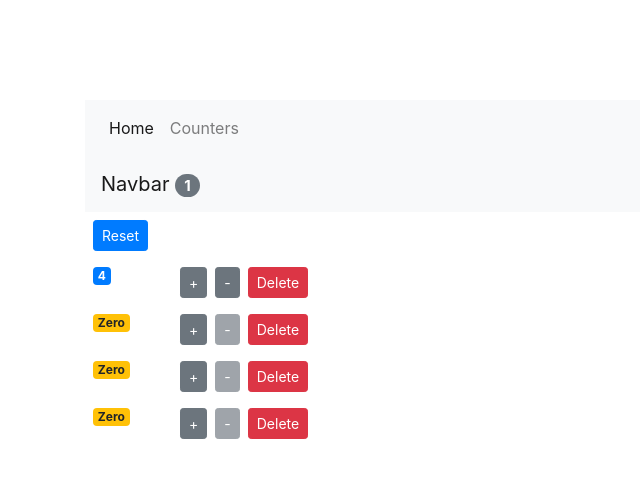
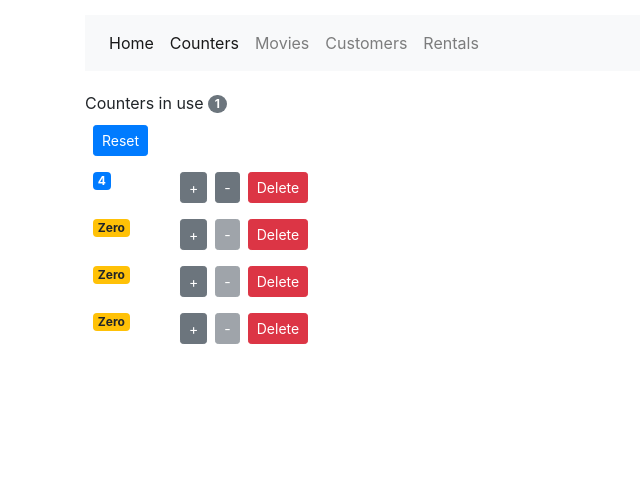
Before and after one commit to mnedzka/movies-portal-react, a React (Create React App) app: page /counters/1 in a window 1280 px wide. Shown: the top 478 px of the page, without its empty margins (0-640 px from the left). Built offline with nearby package versions, Linux system fonts and the light colour scheme.

Commit message:
Add more advanced routing

```diff
--- a/package.json
+++ b/package.json
@@ -9,6 +9,7 @@
     "lodash": "^4.17.10",
     "node-sass": "^4.11.0",
     "prop-types": "^15.7.2",
+    "query-string": "^6.3.0",
     "react": "^16.8.2",
     "react-dom": "^16.8.2",
     "react-router-dom": "^4.3.1",
--- a/src/App.js
+++ b/src/App.js
@@ -3,8 +3,12 @@ import NavBar from './components/Navbar';
 import Counters from './components/Counters';
 import Movies from './components/Movies';
 import NavBarRouter from './components/common/NavbarRouter';
+import NotFound from './components/common/NotFound';
 import './index.scss';
-import { Route } from 'react-router-dom';
+import { Route, Switch, Redirect } from 'react-router-dom';
+import Customers from './components/Customers';
+import Rentals from './components/Rentals';
+import MovieForm from './components/MovieForm';
 
 class App extends Component {
   state = {
@@ -44,8 +48,9 @@ class App extends Component {
     return (
       <main className='container'>
         <NavBarRouter />
+        <Switch>
           <Route
-          path='/counters'
+            path='/counters/:name?'
             render={props => (
               <React.Fragment>
                 <NavBar totalCounters={this.state.counters.filter(c => c.value > 0).length} />
@@ -60,7 +65,13 @@ class App extends Component {
               </React.Fragment>
             )}
           />
-        <Route path='/' component={Movies} exact />
+          <Route path='/movies' component={Movies} exact />
+          <Route path='/not-found' component={NotFound} />
+          <Route path='/rentals' component={Rentals} />
+          <Route path='/customers' component={Customers} />
+          <Redirect from='/' to='/movies' exact />
+          <Redirect to='/not-found' />
+        </Switch>
       </main>
     );
   }
--- /dev/null
+++ b/src/components/Customers.jsx
@@ -0,0 +1,7 @@
+import React from 'react';
+
+const Customers = () => {
+  return <h1>Customers</h1>;
+};
+
+export default Customers;
--- /dev/null
+++ b/src/components/MovieForm.jsx
@@ -0,0 +1,7 @@
+import React from 'react';
+
+const MovieForm = () => {
+  return <h1>MovieForm</h1>;
+};
+
+export default MovieForm;
--- /dev/null
+++ b/src/components/Rentals.jsx
@@ -0,0 +1,7 @@
+import React from 'react';
+
+const Rentals = () => {
+  return <h1>Rentals</h1>;
+};
+
+export default Rentals;
--- a/src/components/common/NavbarRouter.jsx
+++ b/src/components/common/NavbarRouter.jsx
@@ -1,19 +1,34 @@
 import React from 'react';
-import { Link } from 'react-router-dom';
+import { NavLink } from 'react-router-dom';
 
 const NavBarRouter = () => {
   return (
-    <nav className='navbar navbar-expand-lg navbar-light bg-light'>
+    <nav className='navbar navbar-router navbar-expand-lg navbar-light bg-light'>
       <ul class='navbar-nav '>
-        <li class='nav-item active'>
-          <Link className='nav-link' to='/'>
+        <li class='nav-item'>
+          <NavLink className='nav-link' to='/'>
             Home
-          </Link>
+          </NavLink>
         </li>
         <li class='nav-item'>
-          <Link className='nav-link' to='/counters'>
+          <NavLink className='nav-link' to='/counters'>
             Counters
-          </Link>
+          </NavLink>
+        </li>
+        <li class='nav-item'>
+          <NavLink className='nav-link' to='/movies'>
+            Movies
+          </NavLink>
+        </li>
+        <li class='nav-item'>
+          <NavLink className='nav-link' to='/customers'>
+            Customers
+          </NavLink>
+        </li>
+        <li class='nav-item'>
+          <NavLink className='nav-link' to='/rentals'>
+            Rentals
+          </NavLink>
         </li>
       </ul>
     </nav>
--- /dev/null
+++ b/src/components/common/NotFound.jsx
@@ -0,0 +1,7 @@
+import React from 'react';
+
+const NotFound = () => {
+  return <div>404 Not found</div>;
+};
+
+export default NotFound;
--- a/src/components/navbar.jsx
+++ b/src/components/navbar.jsx
@@ -3,11 +3,14 @@ import React from 'react';
 // Stateless Functional Component
 const NavBar = props => {
   return (
-    <nav className='navbar navbar-light bg-light'>
-      <a className='navbar-brand' href='#'>
-        Navbar <span className='badge badge-pill badge-secondary'>{props.totalCounters}</span>
-      </a>
-    </nav>
+    <div className='row'>
+      <div className='col-2 d-flex'>
+        Counters in use{' '}
+        <span className='badge badge-pill badge-secondary align-items-center m-1'>
+          {props.totalCounters}
+        </span>
+      </div>
+    </div>
   );
 };
 
--- a/src/index.scss
+++ b/src/index.scss
@@ -3,5 +3,9 @@
 }
 
 .container {
-  margin-top: 100px;
+  margin-top: 15px;
 }
+
+.navbar-router {
+  margin-bottom: 20px;
+}
```
Also changed, not shown: 1 other file (tests, documents, lock files or other folders). Lines whose indentation alone changed are shown as unchanged.
